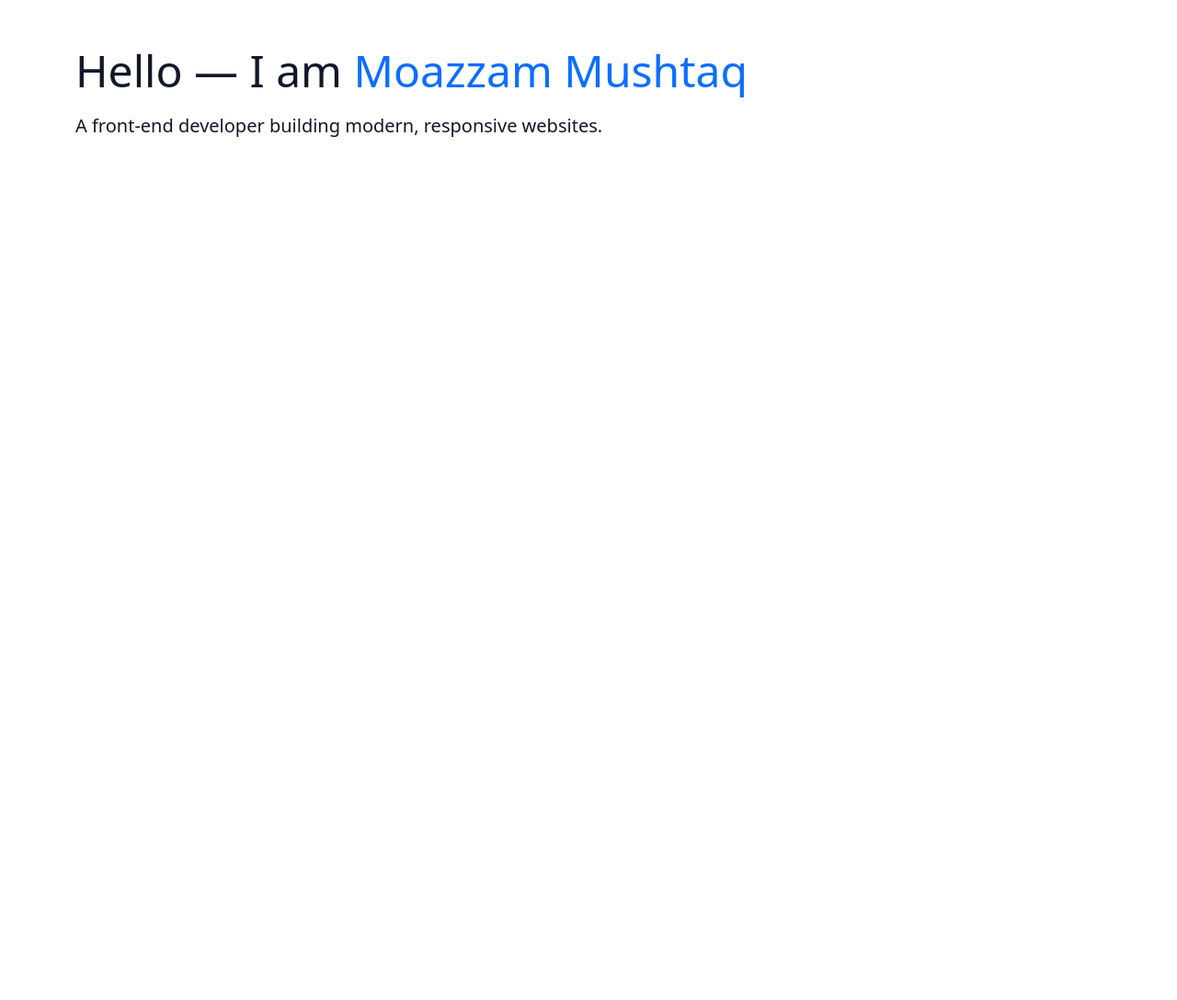
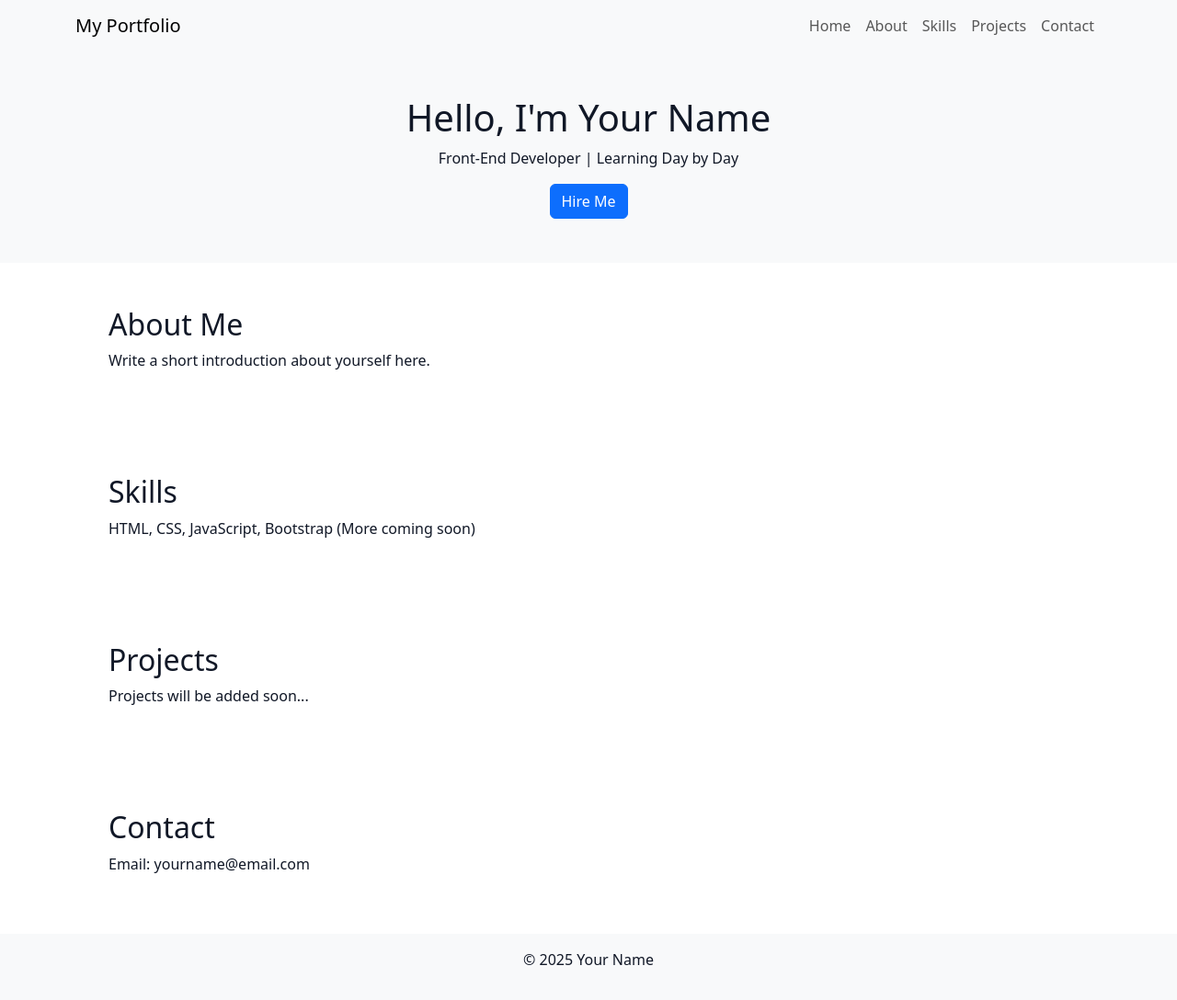
Before and after one commit to MoazzamMushtaq77/portfolio, a plain HTML site: page index.html in a window 1280 px wide. Shown: the whole page at 92% size. Before the commit the page ends 800 px from the top, so only its background shows below. Drawn offline with nearby package versions, Linux system fonts and the light colour scheme.

Commit message:
Sprint-2 completed: basic portfolio layout

```diff
--- a/index.html
+++ b/index.html
@@ -1,29 +1,79 @@
-<!doctype html>
+<!DOCTYPE html>
 <html lang="en">
 <head>
-  <meta charset="utf-8" />
-  <meta name="viewport" content="width=device-width, initial-scale=1" />
-  <title>Your Name — Developer Portfolio</title>
+    <meta charset="UTF-8">
+    <meta name="viewport" content="width=device-width, initial-scale=1.0">
+    <title>Portfolio | Your Name</title>
 
-  <!-- Bootstrap 5 CSS (CDN) -->
-  <link href="https://cdn.jsdelivr.net/npm/bootstrap@5.3.0/dist/css/bootstrap.min.css" rel="stylesheet">
+    <!-- Bootstrap CDN -->
+    <link href="https://cdn.jsdelivr.net/npm/bootstrap@5.3.2/dist/css/bootstrap.min.css" rel="stylesheet">
 
-  <!-- Font Awesome (icons) -->
-  <link rel="stylesheet" href="https://cdnjs.cloudflare.com/ajax/libs/font-awesome/6.4.0/css/all.min.css">
-
-  <!-- Your custom styles -->
-  <link rel="stylesheet" href="css/style.css">
+    <!-- Custom CSS -->
+    <link rel="stylesheet" href="css/style.css">
 </head>
 <body>
-  <main class="container py-5">
-    <h1 class="display-5 mb-3">Hello — I am <strong>Moazzam Mushtaq</strong></h1>
-    <p class="lead">A front-end developer building modern, responsive websites.</p>
-  </main>
 
-  <!-- Bootstrap JS Bundle (Popper included) -->
-  <script src="https://cdn.jsdelivr.net/npm/bootstrap@5.3.0/dist/js/bootstrap.bundle.min.js"></script>
+<!-- ✅ Navbar -->
+<nav class="navbar navbar-expand-lg navbar-light bg-light">
+    <div class="container">
+        <a class="navbar-brand" href="#">My Portfolio</a>
 
-  <!-- Your custom JS -->
-  <script src="js/script.js"></script>
+        <button class="navbar-toggler" data-bs-toggle="collapse" data-bs-target="#menu">
+            <span class="navbar-toggler-icon"></span>
+        </button>
+
+        <div class="collapse navbar-collapse" id="menu">
+            <ul class="navbar-nav ms-auto">
+                <li class="nav-item"><a class="nav-link" href="#">Home</a></li>
+                <li class="nav-item"><a class="nav-link" href="#">About</a></li>
+                <li class="nav-item"><a class="nav-link" href="#">Skills</a></li>
+                <li class="nav-item"><a class="nav-link" href="#">Projects</a></li>
+                <li class="nav-item"><a class="nav-link" href="#">Contact</a></li>
+            </ul>
+        </div>
+    </div>
+</nav>
+
+<!-- ✅ Hero Section -->
+<section class="text-center p-5 bg-light">
+    <h1>Hello, I'm <span>Your Name</span></h1>
+    <p>Front-End Developer | Learning Day by Day</p>
+    <button class="btn btn-primary">Hire Me</button>
+</section>
+
+<!-- ✅ About Section -->
+<section class="container p-5">
+    <h2>About Me</h2>
+    <p>Write a short introduction about yourself here.</p>
+</section>
+
+<!-- ✅ Skills Section -->
+<section class="container p-5">
+    <h2>Skills</h2>
+    <p>HTML, CSS, JavaScript, Bootstrap (More coming soon)</p>
+</section>
+
+<!-- ✅ Projects Section -->
+<section class="container p-5">
+    <h2>Projects</h2>
+    <p>Projects will be added soon...</p>
+</section>
+
+<!-- ✅ Contact Section -->
+<section class="container p-5">
+    <h2>Contact</h2>
+    <p>Email: yourname@email.com</p>
+</section>
+
+<!-- ✅ Footer -->
+<footer class="text-center p-3 bg-light">
+    <p>© 2025 Your Name</p>
+</footer>
+
+<!-- Bootstrap JS -->
+<script src="https://cdn.jsdelivr.net/npm/bootstrap@5.3.2/dist/js/bootstrap.bundle.min.js"></script>
+
+<!-- Custom JS -->
+<script src="js/script.js"></script>
 </body>
 </html>
```
